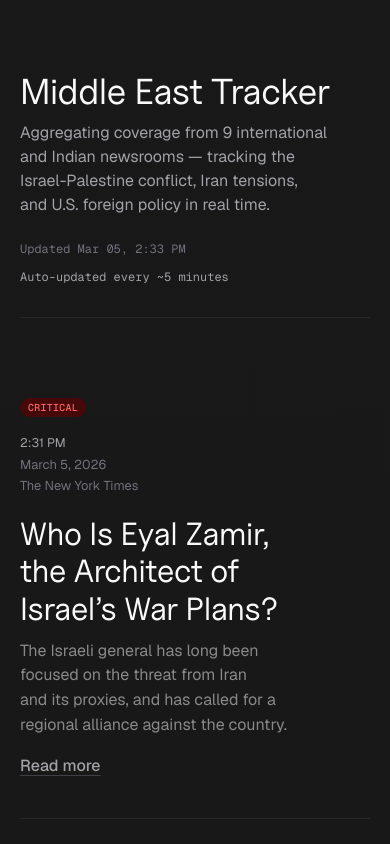
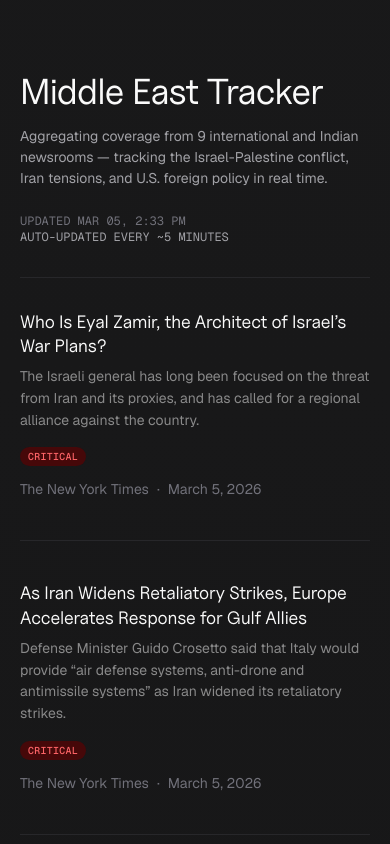
Before and after one commit to abhilashbaishya/middle-east-tracker, a Next.js app: page / in a window 390 px wide. Shown: the top 844 px of the page. Built offline with nearby package versions, Linux system fonts and the light colour scheme.

Commit message:
Adopt fin.ai-inspired article layout
- 3-column grid: stacked title/description/tag on left, source/date on right
- Larger responsive H1 (2.25rem → 4.5rem)
- Uppercase metadata labels with no gap
- Top-aligned columns

Co-Authored-By: Claude Sonnet 4.6 <noreply@anthropic.com>

```diff
--- a/src/components/news-dashboard.tsx
+++ b/src/components/news-dashboard.tsx
@@ -66,46 +66,28 @@ function TagPill({ tag }: { tag: ArticleTag }) {
 
 function NewsRow({ article }: { article: NewsArticle }) {
   return (
-    <article className="card-enter grid gap-5 py-10 md:grid-cols-[170px_1fr] md:gap-12">
-      <div className="pt-1">
-        {article.tag && <div className="mb-4"><TagPill tag={article.tag} /></div>}
-        <div className="space-y-0.5">
-          <p className="font-sans text-[clamp(.78rem,.74rem+.16vw,.9rem)] text-[var(--muted-light)]">
-            {formatPublishedTime(article.publishedAt)}
-          </p>
-          <p className="font-sans text-[clamp(.8rem,.76rem+.18vw,.95rem)] text-[var(--muted)]">
-            {formatPublishedDate(article.publishedAt)}
-          </p>
-          <p className="font-sans text-[clamp(.8rem,.76rem+.18vw,.95rem)] text-[var(--muted)]">
-            {article.source}
-          </p>
-        </div>
-      </div>
-
-      <div className="max-w-5xl">
-        <h2 className="mb-3 font-display text-[32px] leading-[1.16] tracking-[-0.01em] text-[var(--headline)] [text-wrap:balance]">
+    <article className="card-enter grid items-start gap-3 pt-10 pb-10 first:pt-0 lg:grid-cols-[1fr_16ch] lg:gap-6">
+      <div>
+        <h2 className="font-display text-[1.125rem] leading-[1.35] tracking-[-0.01em] text-[var(--headline)] sm:text-[1.25rem] lg:text-[1.5rem]">
           <a
             href={article.url}
             target="_blank"
             rel="noopener noreferrer"
-            className="cursor-pointer underline decoration-transparent underline-offset-4 transition hover:text-[var(--headline-hover)] hover:decoration-[var(--headline-hover)] [text-wrap:balance]"
+            className="cursor-pointer underline decoration-transparent underline-offset-4 transition hover:text-[var(--headline-hover)] hover:decoration-[var(--headline-hover)]"
           >
             {article.title}
           </a>
         </h2>
-
-        <p className="mb-4 max-w-4xl font-sans text-[16px] leading-[1.55] text-[var(--description)] [text-wrap:balance]">
+        <p className="mt-2 max-w-2xl font-sans text-[0.875rem] leading-[1.55] text-[var(--description)]">
           {article.description || "Open the story for full details."}
         </p>
+        {article.tag && <div className="mt-3"><TagPill tag={article.tag} /></div>}
+      </div>
 
-        <a
-          href={article.url}
-          target="_blank"
-          rel="noopener noreferrer"
-          className="inline-flex items-center gap-1 font-sans text-[16px] font-medium text-[var(--cta-text)] underline decoration-[var(--cta-underline)] underline-offset-4 transition hover:text-[var(--headline)] hover:decoration-[var(--headline)]"
-        >
-          Read more
-        </a>
+      <div className="flex gap-2 font-sans text-[0.875rem] text-[var(--muted)] lg:flex-col lg:items-end lg:gap-0 lg:text-[1rem]">
+        <span>{article.source}</span>
+        <span className="lg:hidden">·</span>
+        <span>{formatPublishedDate(article.publishedAt)}</span>
       </div>
     </article>
   );
@@ -149,17 +131,17 @@ export function NewsDashboard({ initialPayload }: DashboardProps) {
       <header className="mb-8 border-b border-[var(--divider)] pb-8">
         <div className="flex flex-col gap-6 md:flex-row md:items-end md:justify-between">
           <div>
-            <h1 className="font-display text-4xl leading-[1.03] tracking-[-0.01em] text-[var(--headline)] sm:text-[3.2rem] [text-wrap:balance]">
+            <h1 className="font-display text-[2.25rem] leading-[1.05] tracking-[-0.02em] text-[var(--headline)] sm:text-[3.375rem] lg:text-[4.5rem] [text-wrap:balance]">
               Middle East Tracker
             </h1>
-            <p className="mt-3 max-w-2xl text-base text-[var(--subtle)] [text-wrap:balance]">
+            <p className="mt-4 max-w-2xl font-sans text-[0.875rem] text-[var(--subtle)] sm:text-base [text-wrap:balance]">
               Aggregating coverage from 9 international and Indian newsrooms — tracking the Israel-Palestine conflict, Iran tensions, and U.S. foreign policy in real time.
             </p>
           </div>
 
-          <div className="flex flex-col gap-3 sm:items-end">
-            <p className="font-mono text-xs text-[var(--muted)]">Updated {formatUpdatedLabel(payload.updatedAt)}</p>
-            <p className="font-mono text-xs text-[var(--subtle)]">Auto-updated every ~5 minutes</p>
+          <div className="flex flex-col sm:items-end">
+            <p className="font-mono text-xs uppercase text-[var(--muted)]">Updated {formatUpdatedLabel(payload.updatedAt)}</p>
+            <p className="font-mono text-xs uppercase text-[var(--subtle)]">Auto-updated every ~5 minutes</p>
           </div>
         </div>
 
```
